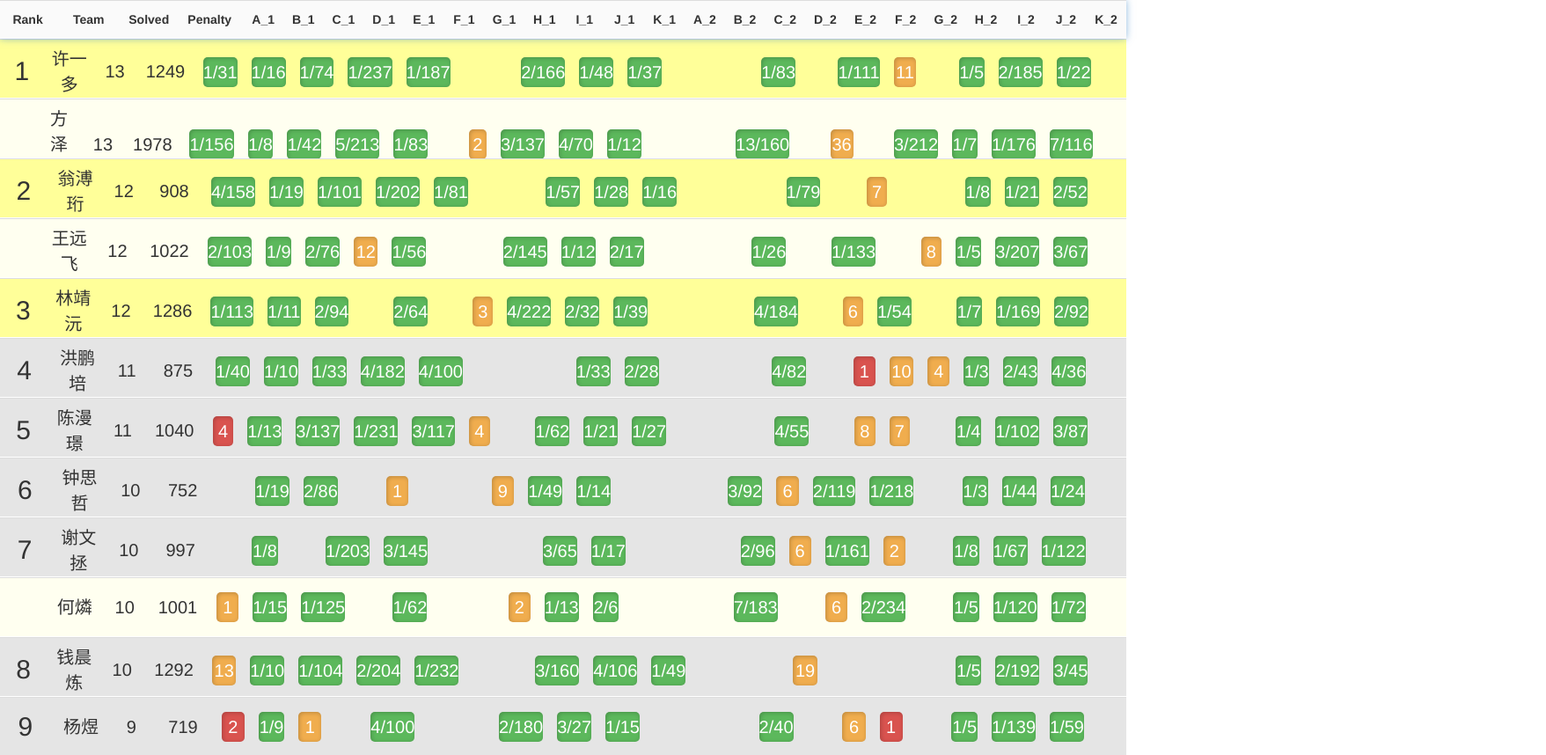
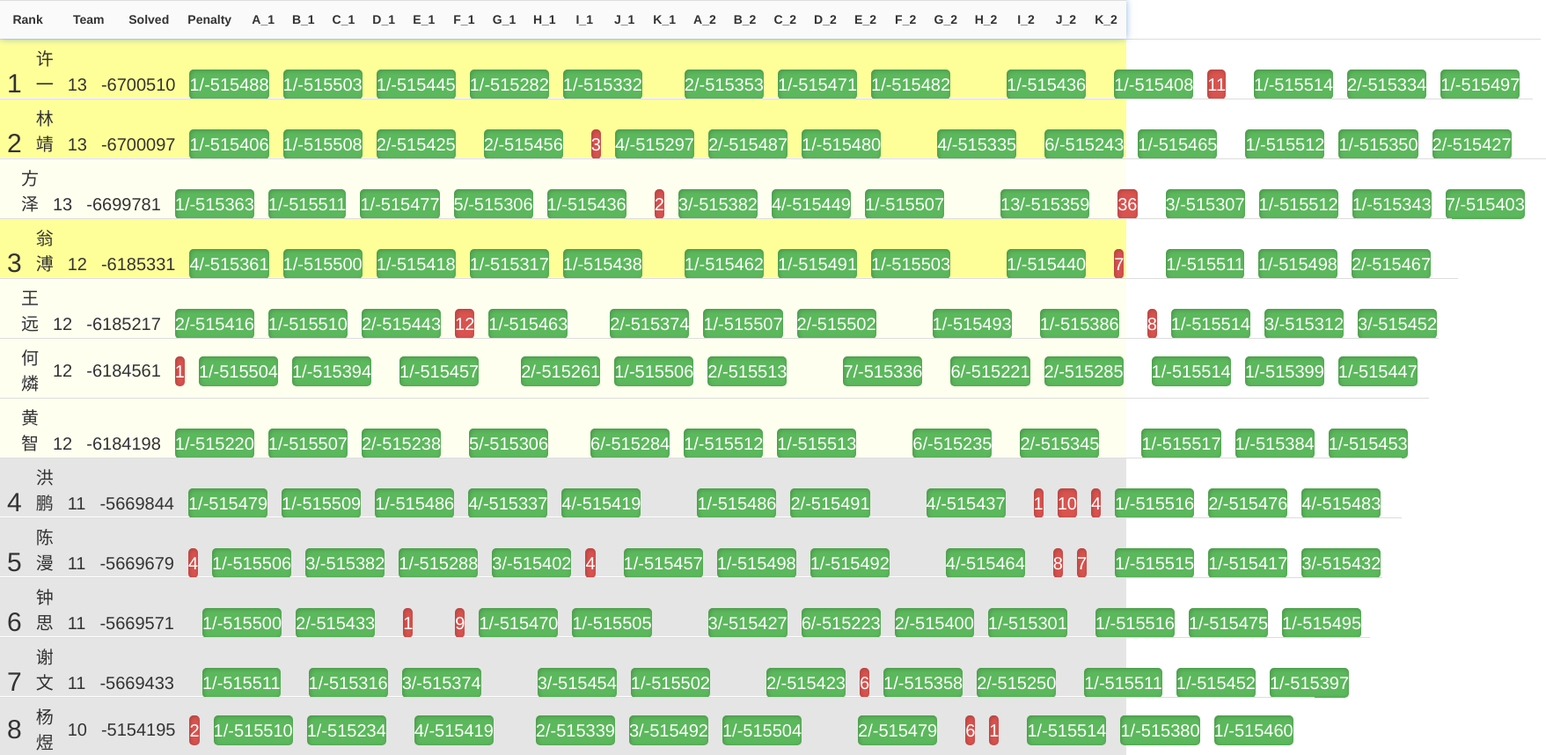
Before and after one commit to sweet-fish/scut_board_2020, a plain HTML site: page index.html in a window 1280 px wide. Shown: the top 858 px of the page at 88% size, 1757 px wide, since content can reach past the window. Drawn offline with Linux system fonts and the light colour scheme.

Commit message:
Update index.html

```diff
--- a/index.html
+++ b/index.html
@@ -14,7 +14,7 @@
 
 <body>
 	<script type="text/javascript">
-	    var board = new Board(22, new Array(3, 7, 10), StringToDate("2019-11-30 12:00:00"), StringToDate("2019-11-30 16:00:00"));
+	    var board = new Board(22, new Array(3, 7, 10), StringToDate("2020-11-22 12:00:00"), StringToDate("2020-11-22 17:00:00"));
 
 	    board.showInitBoard();
 	    $('html').keydown(function(e) {
```
